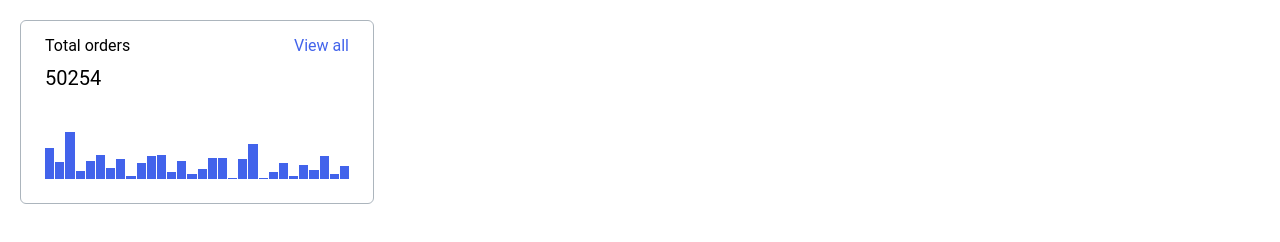
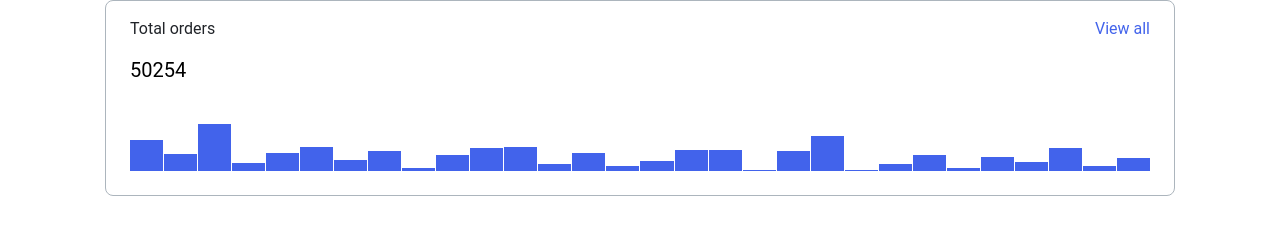
Before and after one commit to js-tasks-ru/htmlcss-20240216_akbashev-ar6, a website: page 04-lection2/01-histogram/index.html in a window 1280 px wide. Drawn offline with Linux system fonts and the light colour scheme; files that its build step writes are made by us from their sources; a web font is replaced by a local one.

Commit message:
Испрвление замечаний 2

```diff
--- a/04-lection2/01-histogram/histogram.css
+++ b/04-lection2/01-histogram/histogram.css
@@ -1,26 +1,25 @@
-.container {
-  top: 20px;
-  left: 20px;
-  position: relative;
-  width: 354px;
-  height: 185px;
-}
-
 .histogram {
   display: grid;
-  flex-direction: column;
   border: 1px solid var(--grey-3);
-  border-radius: 6px;
+  border-radius: 8px;
   padding: 16px 24px 24px;
   box-sizing: border-box;
 }
 
-.histogram__title {
+.histogram__title-container {
   display: flex;
   justify-content: space-between;
 }
 
-.histogram__filter {
+.histogram__title {
+  font-size: 16px;
+  line-height: 24px;
+  margin-bottom: 6px;
+  color: var(--black);
+}
+
+.histogram__link {
+  margin-top: 3px;
   text-decoration: none;
   color: var(--blue);
 }
--- a/04-lection2/01-histogram/index.html
+++ b/04-lection2/01-histogram/index.html
@@ -10,9 +10,9 @@
             <div class="container">
                 <div class="histogram">
                     <div class="histogram__header">
-                        <div class="histogram__title">
-                            <span>Total orders</span>
-                            <a class='histogram__filter' href='#'>View all</a>
+                        <div class="histogram__title-container">
+                            <span class="histogram__title">Total orders</span>
+                            <a class='histogram__link' href='#'>View all</a>
                         </div>
                         <h4 class="histogram__orders-count">50254</h4>
                     </div>
--- a/assets/css/main.css
+++ b/assets/css/main.css
@@ -30,3 +30,10 @@
 * {
     font-family: 'Roboto', sans-serif;
 }
+
+.container {
+    max-width: 1110px;
+    box-sizing: border-box;
+    margin: 0 auto;
+    padding: 0 20px;
+}
--- a/components/container/container.css
+++ /dev/null
@@ -1,6 +0,0 @@
-.container {
-  max-width: 1110px;
-  box-sizing: border-box;
-  margin: 0 auto;
-  padding: 0 20px;
-}
```
